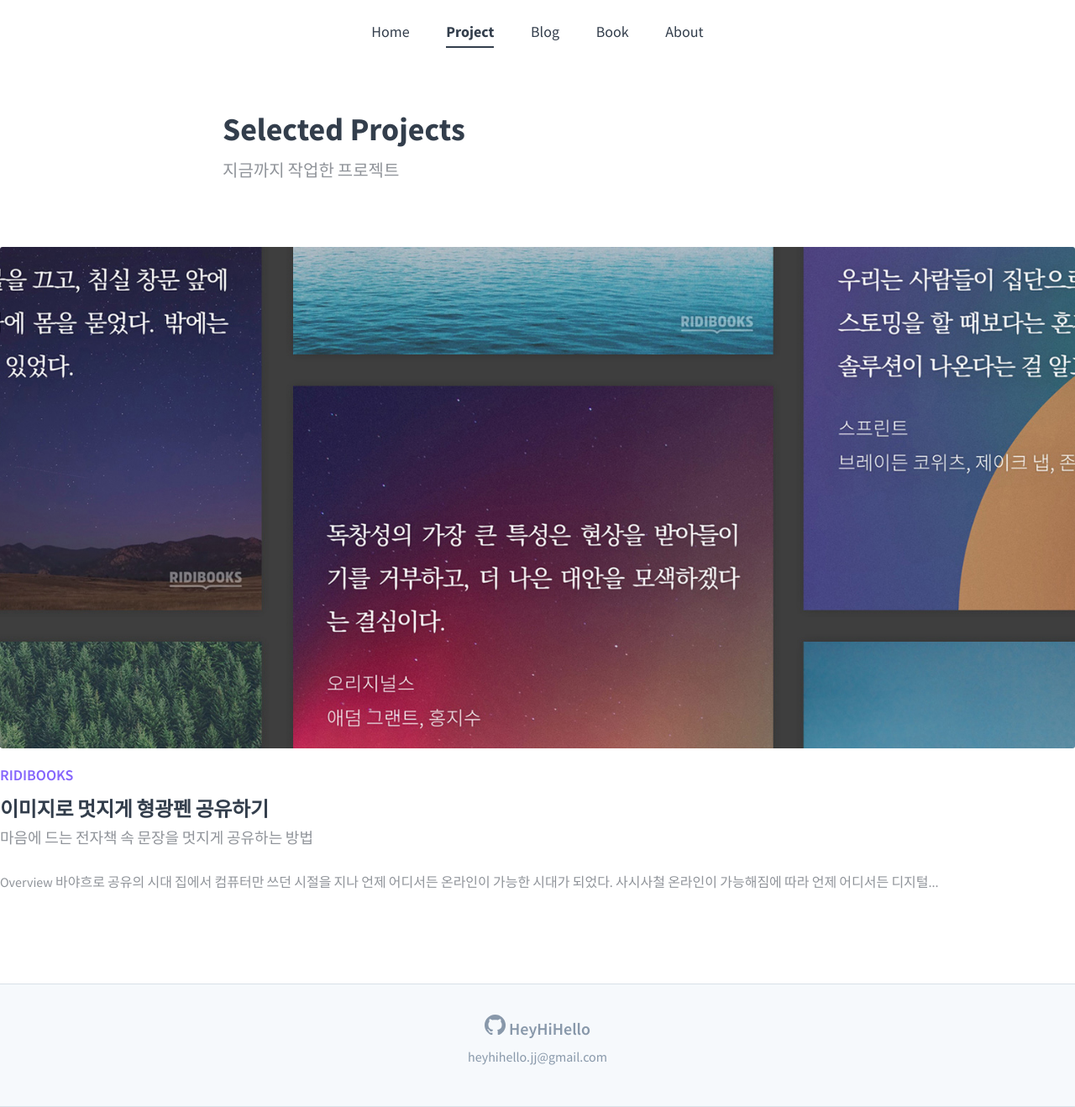
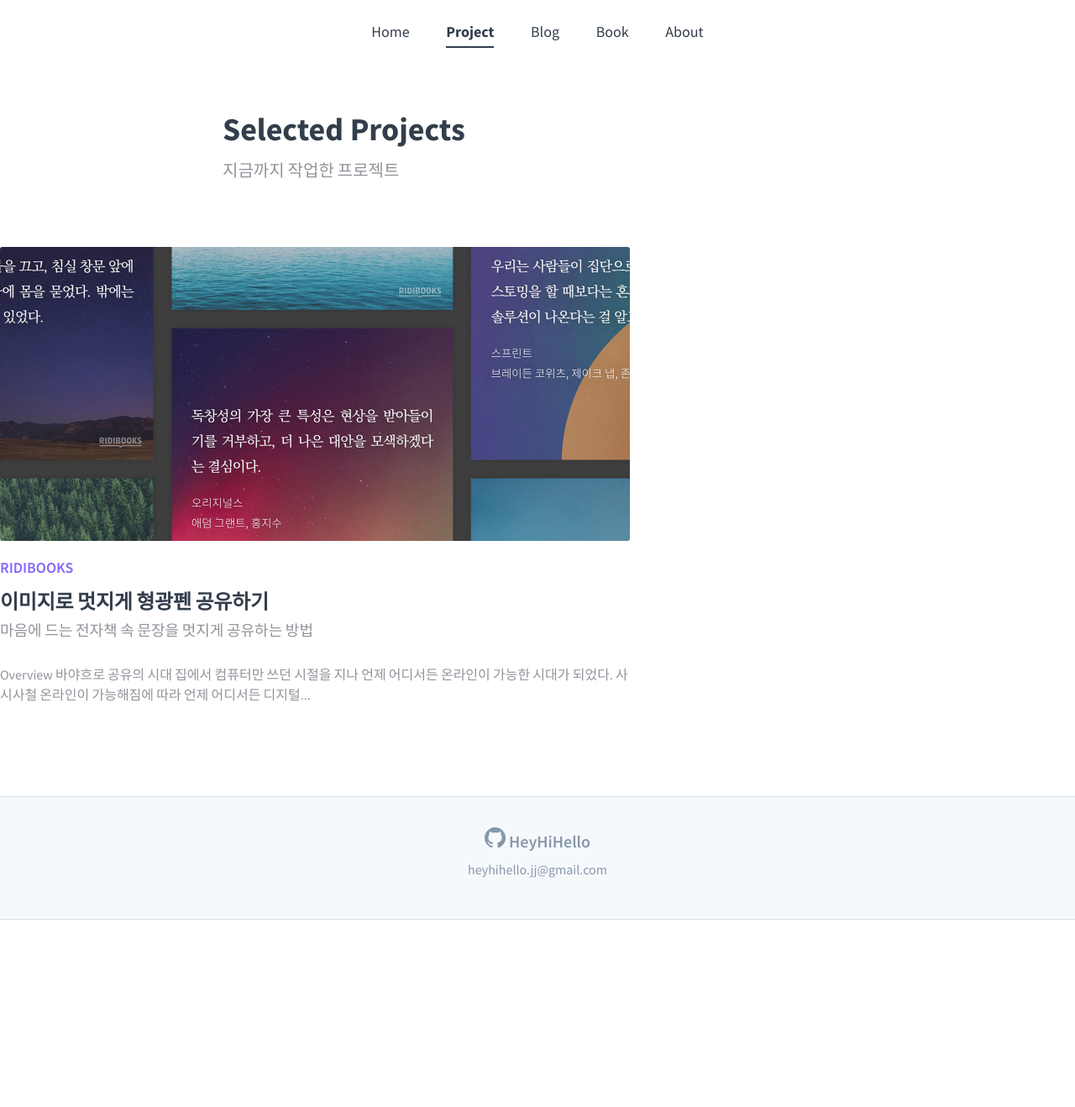
Before and after one commit to HeyHiHello17/HeyHiHello17.github.io, a Jekyll site: the page built from project/index.md, in a window 1280 px wide. Shown: the whole page at 84% size. Built offline with Jekyll 4.4.1, drawn with Linux system fonts in a browser that asks for light colours; after the commit the page ends 1095 px from its top, so only the background shows below that.

Commit message:
css변경

```diff
--- a/project/index.md
+++ b/project/index.md
@@ -8,7 +8,7 @@ project-header: true
 header-img: "img/project_bg.jpg"
 ---
 
-<div class="catalogue">
+<div class="catalogue" style="max-width:750px;">
 {% assign sorted = site.pages | sort: 'order' | reverse %}
 {% for page in sorted %}
 {% if page.projects == true %}
```
